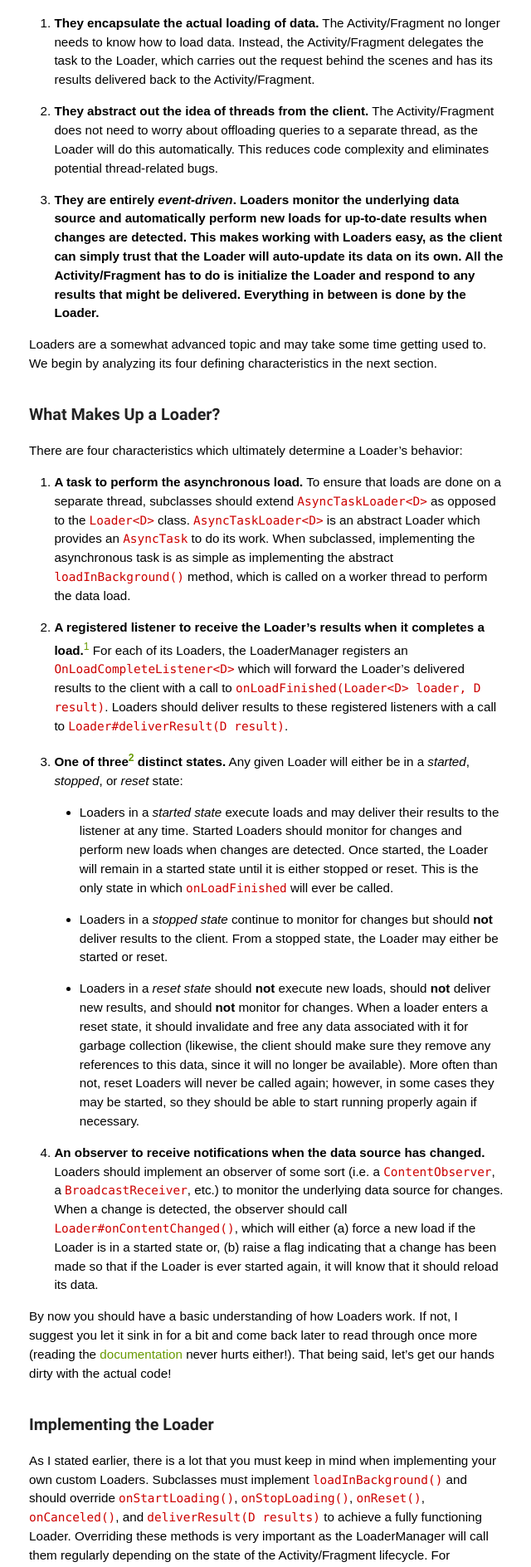
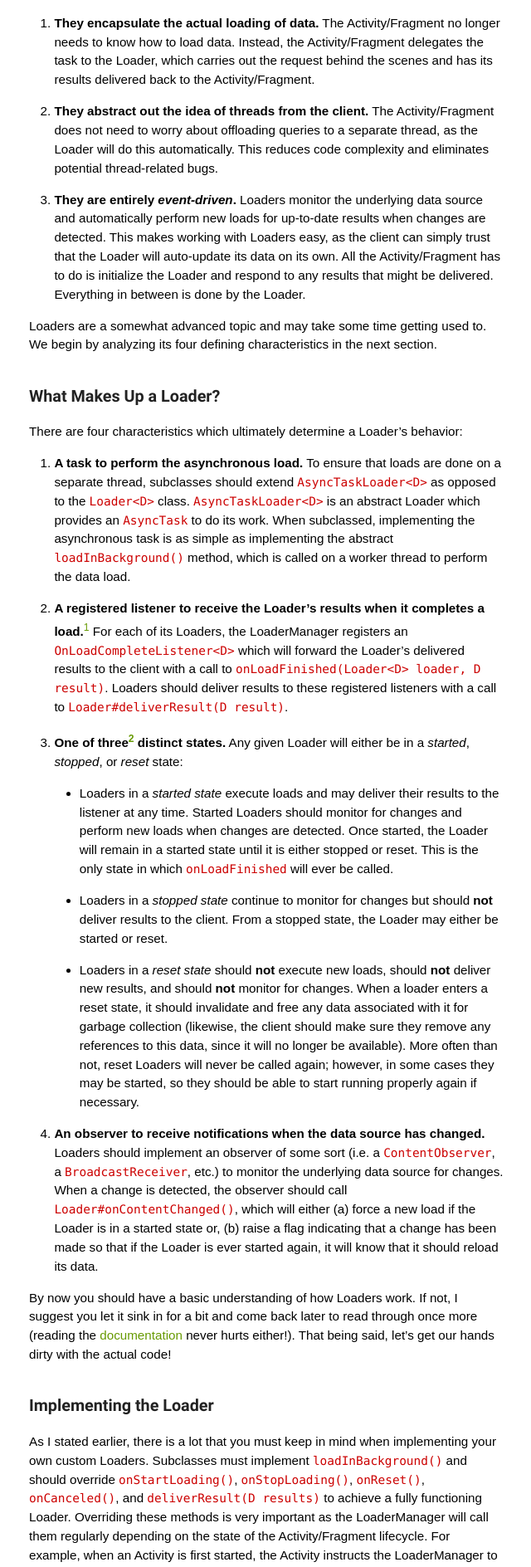
Before and after one commit to alexjlockwood/AndroidDesignPatterns, a Jekyll site: the page built from _posts/2012-08-21-loaders-part3.md, in a window 1280 px wide. Shown: the part 919-2807 px from the top of the page at 83% size, without its empty margins (249-889 px from the left). Built offline with Jekyll 4.4.1, drawn with Linux system fonts in a browser that asks for light colours; some web fonts are replaced; Markdown is read by kramdown in place of the engine named in the settings; comment, search, counter and statistics services are not loaded.

Commit message:
Fixed typo

```diff
--- a/_posts/2012-08-21-loaders-part3.md
+++ b/_posts/2012-08-21-loaders-part3.md
@@ -39,7 +39,7 @@ These characteristics make Loaders a powerful addition to the Android SDK for se
      about offloading queries to a separate thread, as the Loader will do this automatically. This reduces
      code complexity and eliminates potential thread-related bugs.
 
-  3. <b>They are entirely <i>event-driven</i>.<b> Loaders monitor the underlying data source and automatically
+  3. <b>They are entirely <i>event-driven</i>.</b> Loaders monitor the underlying data source and automatically
      perform new loads for up-to-date results when changes are detected. This makes working with Loaders
      easy, as the client can simply trust that the Loader will auto-update its data on its own.
      All the Activity/Fragment has to do is initialize the Loader and respond to any results that might
```
